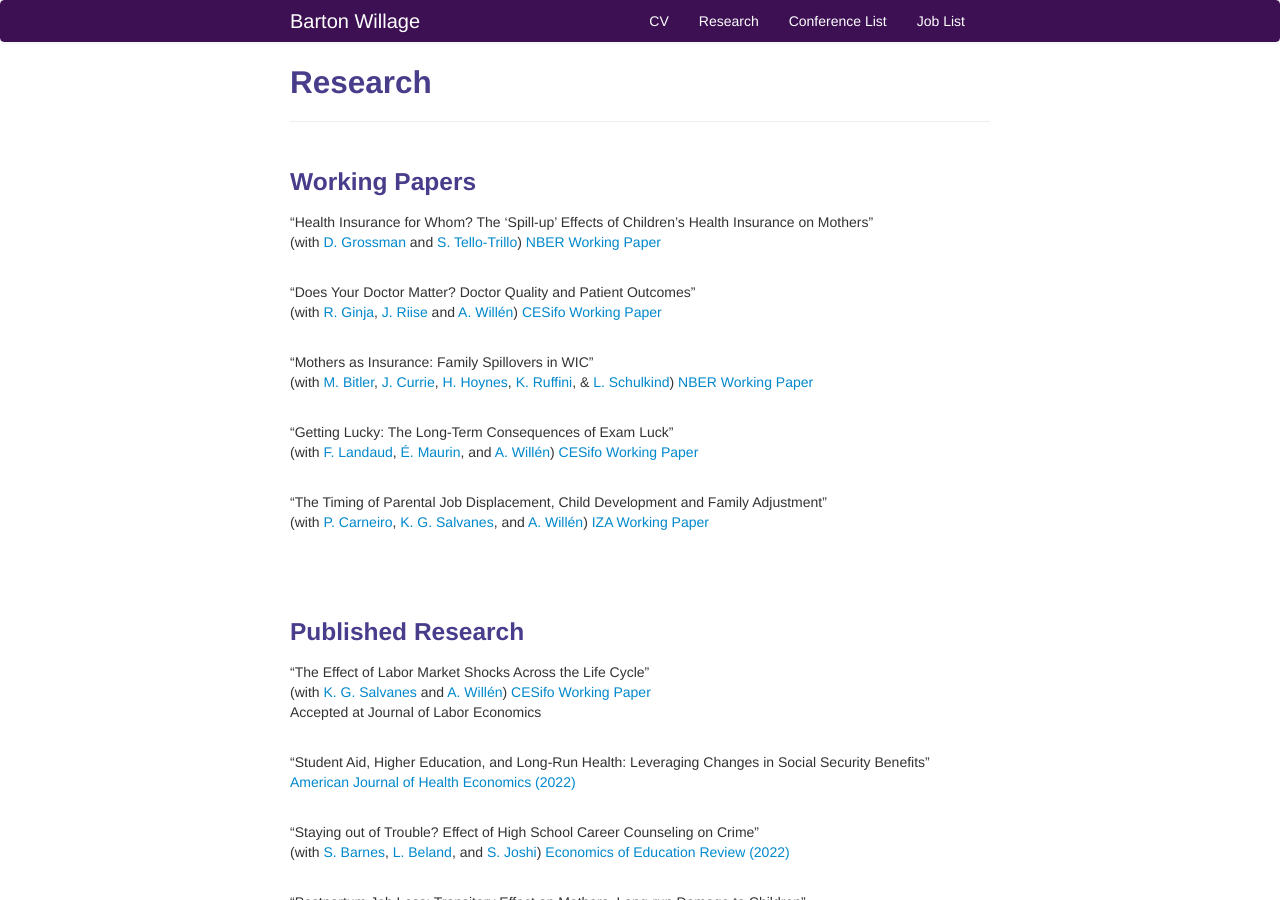
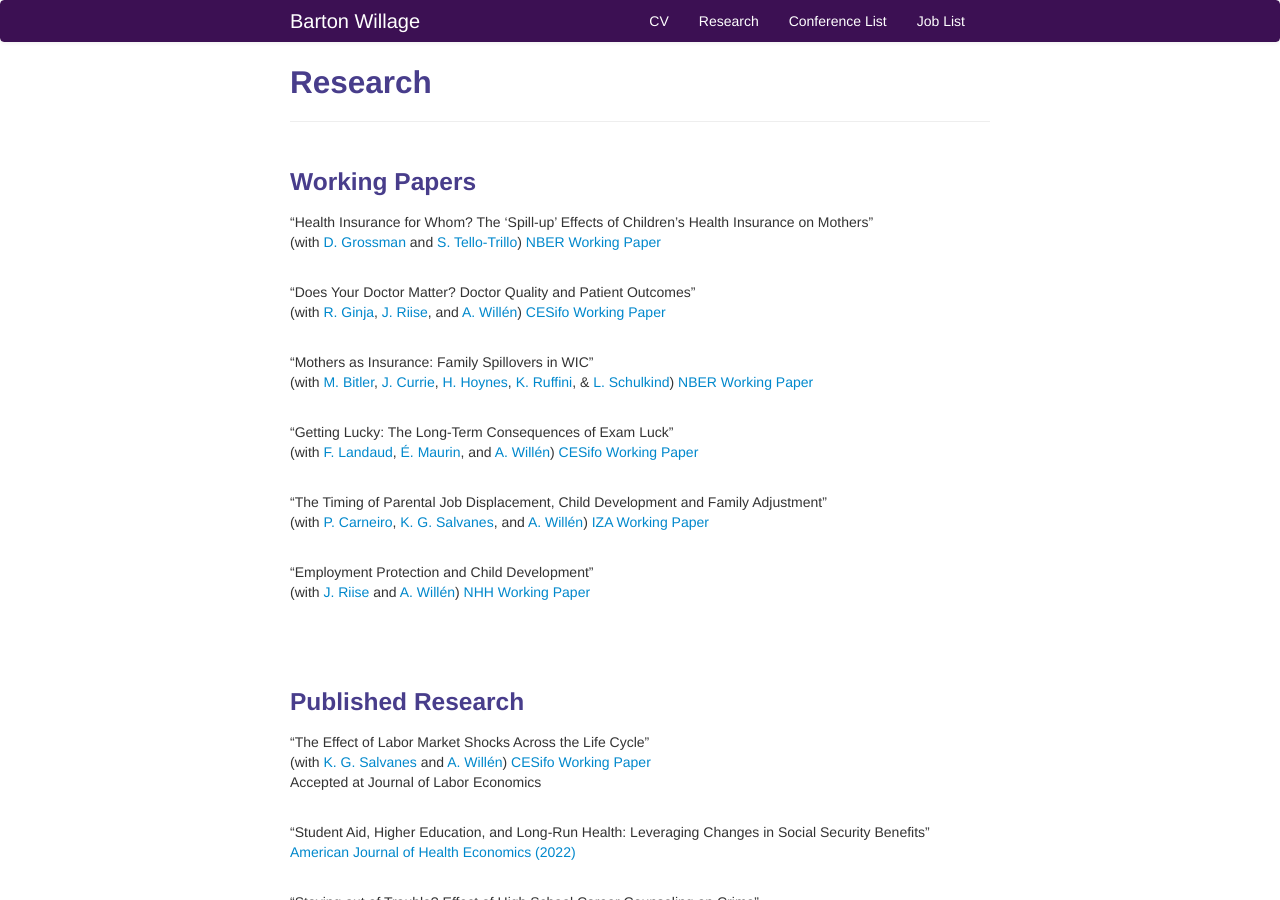
Before and after one commit to bjwillage/bjwillage.github.io, a Jekyll site: the page built from pages/research.md, in a window 1280 px wide and 900 px high. Built offline with Jekyll 4.4.1, drawn with Linux system fonts in a browser that asks for light colours.

Commit message:
Update research.md

```diff
--- a/pages/research.md
+++ b/pages/research.md
@@ -13,7 +13,7 @@ description: Barton Willage's research
 <br><br>
 
 "Does Your Doctor Matter? Doctor Quality and Patient Outcomes"<br>
-(with [R. Ginja](https://sites.google.com/site/rcginja/), [J. Riise](https://sites.google.com/site/riisejulie) and [A. Willén](https://www.alexanderwillen.com/))
+(with [R. Ginja](https://sites.google.com/site/rcginja/), [J. Riise](https://sites.google.com/site/riisejulie), and [A. Willén](https://www.alexanderwillen.com/))
 [CESifo Working Paper](https://www.cesifo.org/en/publikationen/2022/working-paper/does-your-doctor-matter-doctor-quality-and-patient-outcomes)
 <br><br>
 
@@ -32,6 +32,10 @@ description: Barton Willage's research
 [IZA Working Paper](https://docs.iza.org/dp15630.pdf)
 <br><br>
 
+"Employment Protection and Child Development"<br>
+(with  [J. Riise](https://sites.google.com/site/riisejulie) and [A. Willén](https://www.alexanderwillen.com/))
+[NHH Working Paper]([https://docs.iza.org/dp15630.pdf](https://swopec.hhs.se/nhheco/abs/nhheco2022_019.htm))
+<br><br>
 
 
 <br><br>
```
